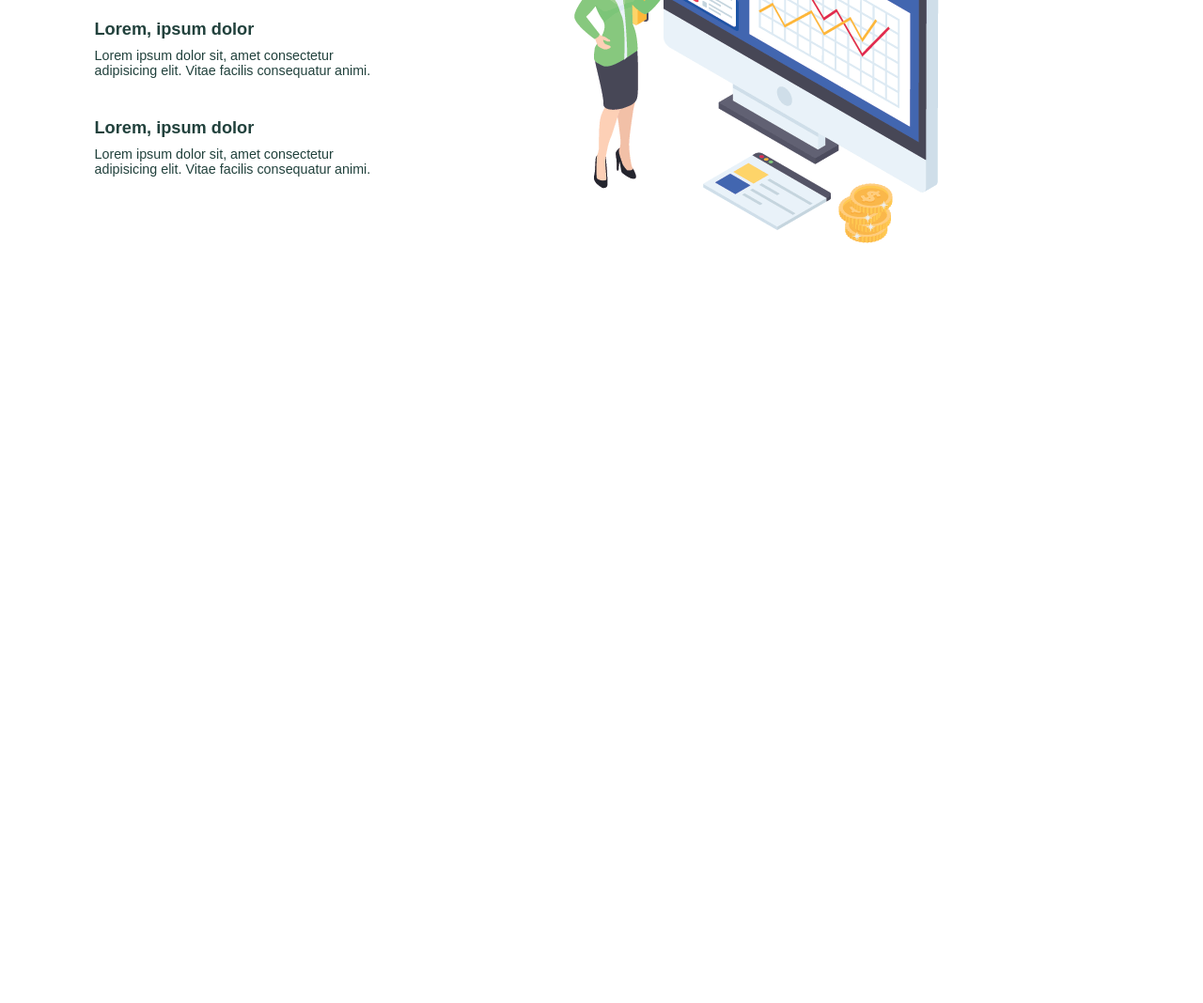
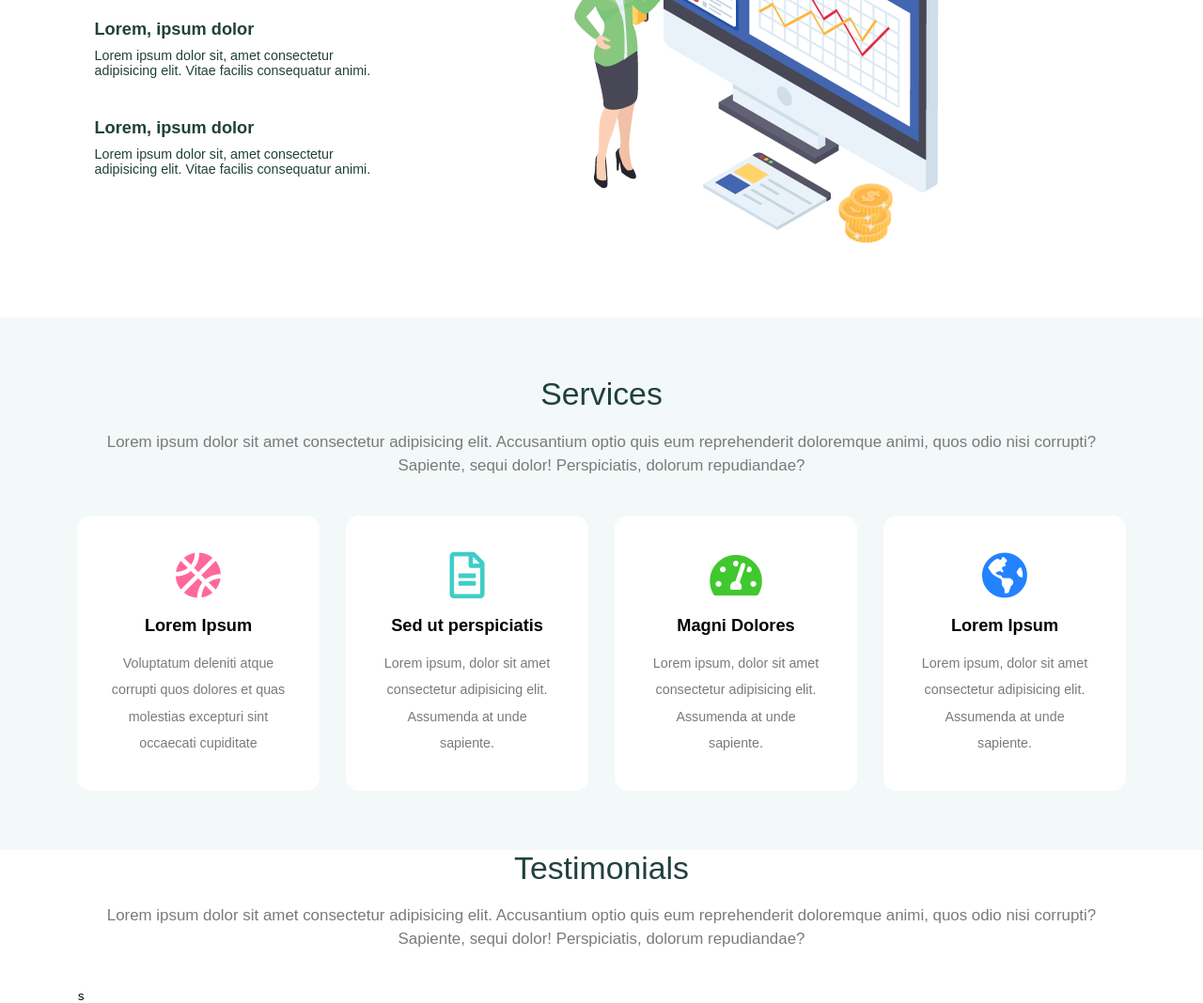
Before and after one commit to nmhieu0303/maxim-web, a plain HTML site: page index.html in a window 1280 px wide. Shown: the part 2274-3342 px from the top of the page at 94% size. Before the commit the page ends 2612 px from the top, so only its background shows below. Drawn offline with Linux system fonts and the light colour scheme.

Commit message:
finished section services

```diff
--- a/index.html
+++ b/index.html
@@ -166,6 +166,59 @@
     </div>
 </section>
 
+
+<section class="services section-bg ">
+    <div class="container">
+        <div class="section--title">
+            <h1 class="section--headline">Services</h1>
+            <p class="section__desc">Lorem ipsum dolor sit amet consectetur adipisicing elit. Accusantium optio quis eum reprehenderit doloremque animi, quos odio nisi corrupti? Sapiente, sequi dolor! Perspiciatis, dolorum repudiandae?</p>
+        </div>
+
+        <div class="services__cards">
+            <div class="row">
+                <div class="col-3">
+                    <div class=" services__card">
+                        <div class="services__card--icon pink"><i class="fas fa-basketball-ball"></i></div>
+                        <div class="services__card--title">Lorem Ipsum</div>
+                        <div class="services__card--desc">Voluptatum deleniti atque corrupti quos dolores et quas molestias excepturi sint occaecati cupiditate</div>
+                    </div>
+                </div>
+                <div class="col-3">
+                    <div class=" services__card">
+                        <div class="services__card--icon cyan"><i class="far fa-file-alt"></i></div>
+                        <div class="services__card--title">Sed ut perspiciatis</div>
+                        <div class="services__card--desc">Lorem ipsum, dolor sit amet consectetur adipisicing elit. Assumenda at unde sapiente.</div>
+                    </div>
+                </div>
+                <div class="col-3">
+                    <div class=" services__card">
+                        <div class="services__card--icon green"><i class="fas fa-tachometer-alt"></i></div>
+                        <div class="services__card--title">Magni Dolores</div>
+                        <div class="services__card--desc">Lorem ipsum, dolor sit amet consectetur adipisicing elit. Assumenda at unde sapiente.</div>
+                    </div>
+                </div>
+                <div class="col-3">
+                    <div class=" services__card">
+                        <div class="services__card--icon blue"><i class="fas fa-globe-americas"></i></div>
+                        <div class="services__card--title">Lorem Ipsum</div>
+                        <div class="services__card--desc">Lorem ipsum, dolor sit amet consectetur adipisicing elit. Assumenda at unde sapiente.</div>
+                    </div>
+                </div>
+            </div>
+
+        </div>
+    </div>
+</section>
+
+<section class="testimonials">
+    <div class="container">
+        <div class="section--title">
+            <h1 class="section--headline">Testimonials</h1>
+            <p class="section__desc">Lorem ipsum dolor sit amet consectetur adipisicing elit. Accusantium optio quis eum reprehenderit doloremque animi, quos odio nisi corrupti? Sapiente, sequi dolor! Perspiciatis, dolorum repudiandae?</p>
+        </div>s
+    </div>
+</section>
+
 <body>
 
 </body>
--- a/style.css
+++ b/style.css
@@ -64,9 +64,14 @@ li {
     max-width: 33.333333%;
 }
 
+.col-3 {
+    max-width: 25%;
+}
+
 .col-7,
 .col-6,
-.col-4 {
+.col-4,
+.col-3 {
     width: 100%;
     padding-left: 1.1rem;
     padding-right: 1.1rem;
@@ -74,6 +79,22 @@ li {
 
 .ml-auto {
     margin-left: auto;
+}
+
+.pink {
+    color: #ff689b;
+}
+
+.cyan {
+    color: #3fcdc7;
+}
+
+.green {
+    color: #41c82e;
+}
+
+.blue {
+    color: #2282ff;
 }
 
 
@@ -356,7 +377,7 @@ h4.about__desc--subtitle {
 }
 
 .step__item--title {
-    var(--primary-text-color);
+    color: var(--primary-text-color);
     font-size: 2.1rem;
     font-weight: 100;
     margin-bottom: 1.5rem;
@@ -407,3 +428,57 @@ section.features {
 .item__link--desc {
     font-size: 1.1rem;
 }
+
+
+/* ======================== SECTION SERVICES    ======================== */
+
+.services {
+    padding: 4.8rem 0;
+}
+
+.section--title {
+    text-align: center;
+    padding-bottom: 3.1rem;
+}
+
+.section--headline {
+    font-size: 2.6rem;
+    font-weight: 100;
+    margin-bottom: 1.5rem;
+    color: var(--primary-text-color);
+}
+
+.section__desc {
+    font-size: 1.3rem;
+    line-height: 1.9rem;
+    color: var(--secondary-text-color);
+}
+
+.services__card {
+    text-align: center;
+    border-radius: 1.1rem;
+    padding: 2.8rem;
+    background-color: #fff;
+    transition: all 0.3s ease-in-out;
+}
+
+.services__card:hover {
+    box-shadow: 0 2px 29px 0 rgba(37, 37, 37, 0.1);
+}
+
+.services__card--icon {
+    font-size: 3.8rem;
+    margin-bottom: 1.1rem;
+}
+
+.services__card--title {
+    font-size: 1.4rem;
+    font-weight: bold;
+    margin-bottom: 1.1rem;
+}
+
+.services__card--desc {
+    font-size: 1.1rem;
+    color: var(--secondary-text-color);
+    line-height: 2.2rem;
+}
```
